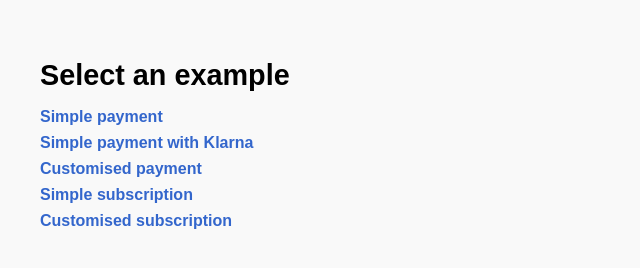
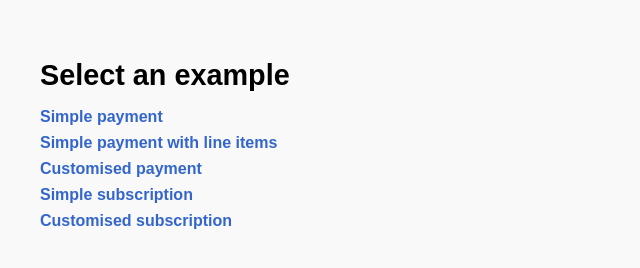
Before and after one commit to ponchocare/pp-browser, a website built with Vite: page example/index.html in a window 1280 px wide. Shown: the full height of the page, 0-640 px from the left. Built offline with nearby package versions, Linux system fonts and the light colour scheme.

Commit message:
rename the file to reflect line items instead of klarna

```diff
--- a/example/index.html
+++ b/example/index.html
@@ -41,7 +41,9 @@
     <ul>
       <li><a href="simple-payment.html">Simple payment</a></li>
       <li>
-        <a href="simple-payment-with-klarna.html">Simple payment with Klarna</a>
+        <a href="simple-payment-with-line-items.html"
+          >Simple payment with line items</a
+        >
       </li>
       <li><a href="customised-payment.html">Customised payment</a></li>
       <li><a href="simple-subscription.html">Simple subscription</a></li>
```
Also changed, not shown: example/simple-payment-with-line-items.html (renamed from example/simple-payment-with-klarna.html).
